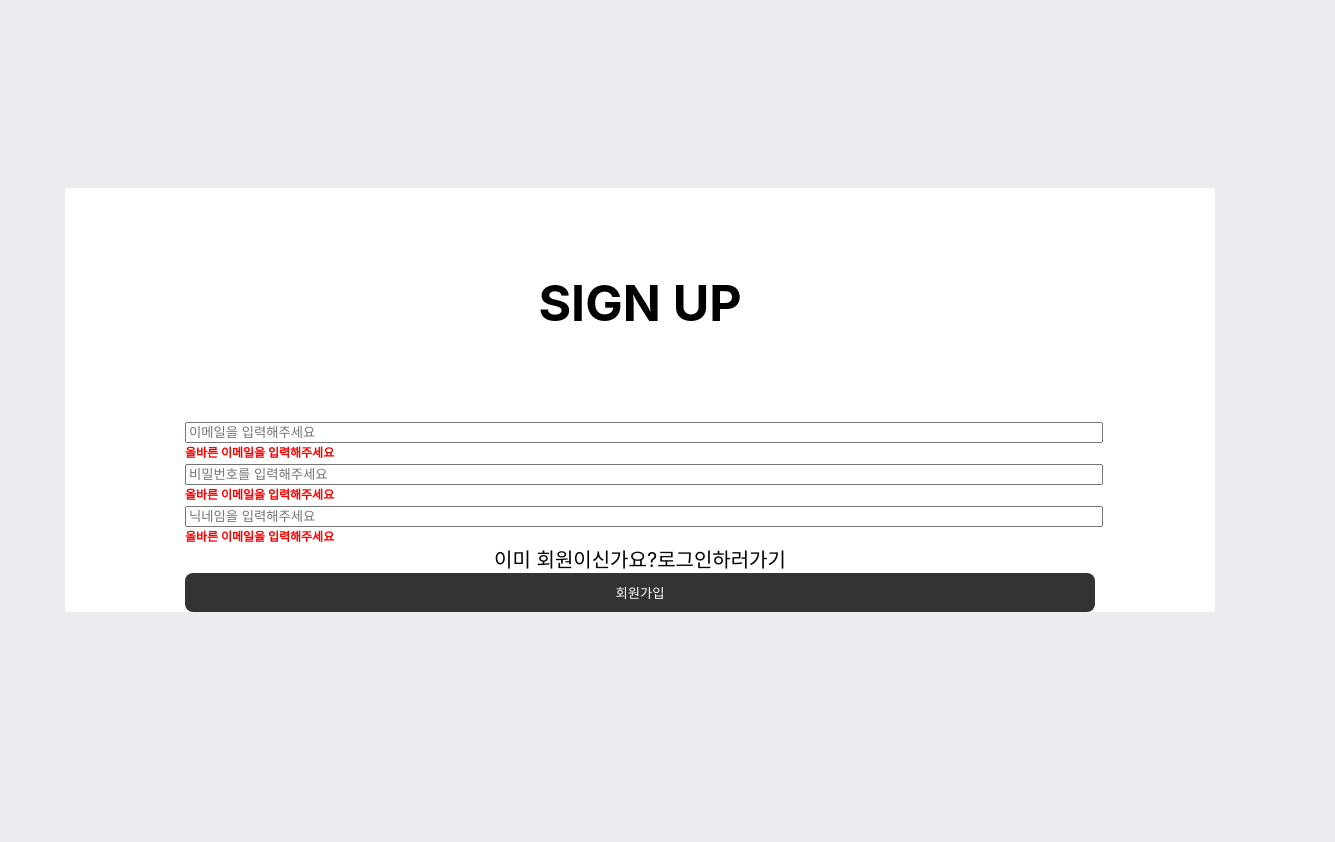
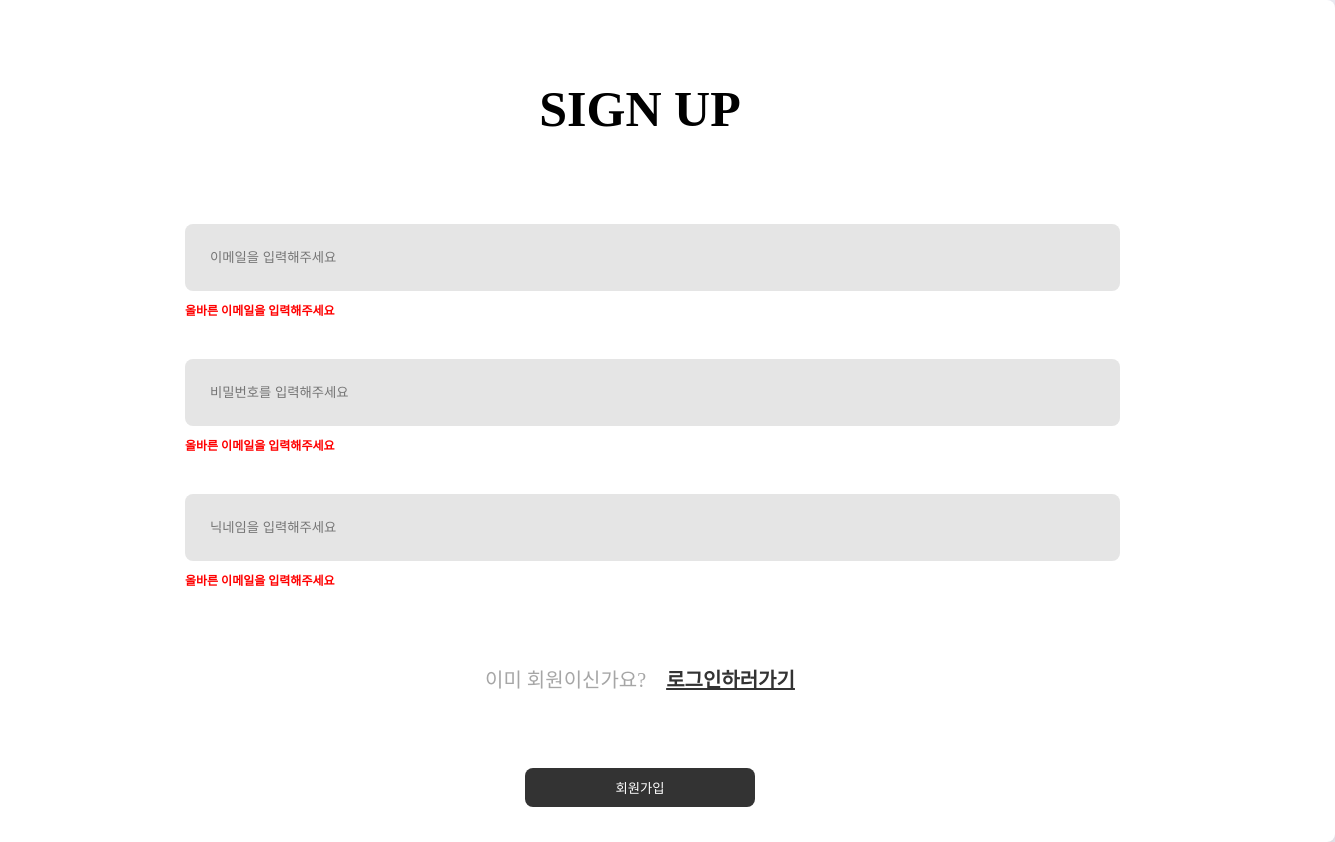
Before and after one commit to owlsuri/react_firebase_practice, a React (Create React App) app: page /signUp in a window 1280 px wide. Shown: the whole page, 1335 px wide, since content can reach past the window. Before the commit the page ends 800 px from the top, so only its background shows below. Built offline with nearby package versions, Linux system fonts and the light colour scheme.

Commit message:
회원가입 페이지 CSS 완성

```diff
--- a/src/App.tsx
+++ b/src/App.tsx
@@ -14,25 +14,21 @@ import { colorPick } from "./components/commons/color/colorPick";
 
 export const GlobalStyle = createGlobalStyle`
   body {
-    display: flex;
-    flex-direction: column;
-    justify-content: center;
-    align-items: center;
+
     box-sizing: border-box;
     background-color: ${colorPick.lightPurple};
 		margin: 0;
-  font-family: -apple-system, BlinkMacSystemFont, "Segoe UI", "Roboto", "Oxygen",
-    "Ubuntu", "Cantarell", "Fira Sans", "Droid Sans", "Helvetica Neue",
-    sans-serif;
+
     font-size: 20px;
+
   }
 `;
 
 function App() {
   return (
     <>
-      <GlobalStyle />
       <BrowserRouter>
+        <GlobalStyle />
         <Layout>
           <Routes>
             <Route index element={<MainPage />} />
--- a/src/components/commons/errorMsg/errorMsg.tsx
+++ b/src/components/commons/errorMsg/errorMsg.tsx
@@ -5,6 +5,7 @@ const Error = styled.div`
   font-size: 12px;
   color: red;
   font-weight: 700;
+  padding: 10px 0px 0px 0px;
 `;
 
 interface IProps {
--- a/src/components/commons/inputs/input.tsx
+++ b/src/components/commons/inputs/input.tsx
@@ -2,7 +2,13 @@ import React from "react";
 import styled from "styled-components";
 
 const InputStyled = styled.input`
+  background-color: #e5e5e5;
+  border: none;
+  border-radius: 8px;
+  outline: none;
   width: 100%;
+  padding: 26px 0px 26px 25px;
+  color: #000000;
 `;
 
 interface IProps {
--- a/src/components/pages/Layout/index.tsx
+++ b/src/components/pages/Layout/index.tsx
@@ -3,18 +3,22 @@ import styled from "styled-components";
 interface ILayoutProps {
   children: ReactNode;
 }
-const Body = styled.div`
+const Wrapper = styled.div`
   display: flex;
   flex-direction: column;
   justify-content: center;
   align-items: center;
   width: 100%;
-  min-height: 100vh;
 `;
+
+const Body = styled.div`
+  /* min-height: 100vh; */
+`;
+
 export default function Layout(props: ILayoutProps) {
   return (
-    <>
+    <Wrapper>
       <Body>{props.children}</Body>
-    </>
+    </Wrapper>
   );
 }
--- a/src/components/pages/routes/SignUpPage.tsx
+++ b/src/components/pages/routes/SignUpPage.tsx
@@ -6,10 +6,9 @@ import ErrorMsg from "../../commons/errorMsg/errorMsg";
 
 function SignUpPage() {
   return (
-    <div>
     <S.Main>
       <S.Title>SIGN UP</S.Title>
-        <form>
+      <S.Form>
         <S.InputWrapper>
           <Input type="email" placeholder="이메일을 입력해주세요" />
           <ErrorMsg contents="올바른 이메일을 입력해주세요" />
@@ -23,15 +22,14 @@ function SignUpPage() {
           <ErrorMsg contents="올바른 이메일을 입력해주세요" />
         </S.InputWrapper>
         <S.SignInWrapper>
-            <div>이미 회원이신가요?</div>
-            <div>로그인하러가기</div>
+          <S.SignInInfo>이미 회원이신가요?</S.SignInInfo>
+          <S.SignInLink>로그인하러가기</S.SignInLink>
         </S.SignInWrapper>
-          <div>
+        <S.SignUpBtnWrapper>
           <SignButton contents="회원가입" />
-          </div>
-        </form>
+        </S.SignUpBtnWrapper>
+      </S.Form>
     </S.Main>
-    </div>
   );
 }
 
--- a/src/components/pages/styles/signUp/signUpstyles.ts
+++ b/src/components/pages/styles/signUp/signUpstyles.ts
@@ -1,13 +1,11 @@
 import styled from "styled-components";
 
 export const Main = styled.div`
-  display: flex;
-  flex-direction: column;
-  align-items: center;
-
-  justify-content: center;
   width: 1150px;
+  border-radius: 8px;
   background-color: white;
+  padding: 80px 120px 35px 120px;
+  box-shadow: 0px 4px 10px rgba(0, 0, 0, 0.1);
 `;
 
 export const Title = styled.div`
@@ -15,14 +13,40 @@ export const Title = styled.div`
   justify-content: center;
   font-size: 50px;
   font-weight: 700;
-  padding: 85px 0px;
+  padding-bottom: 86px;
+`;
+
+export const Form = styled.form`
+  display: flex;
+  flex-direction: column;
+  justify-content: center;
+  align-items: center;
 `;
 
 export const InputWrapper = styled.div`
   width: 910px;
+
+  padding-bottom: 40px;
 `;
 
 export const SignInWrapper = styled.div`
   display: flex;
   justify-content: center;
+  padding-top: 35px;
+  padding-bottom: 75px;
 `;
+
+export const SignInInfo = styled.div`
+  padding: 0px 20px 0px 0px;
+  color: #a6a6a6;
+`;
+
+export const SignInLink = styled.div`
+  color: #333333;
+  text-decoration: underline;
+  font-weight: 700;
+`;
+
+export const SignUpBtnWrapper = styled.div`
+  width: 230px;
+`;
```
Lines whose indentation alone changed are shown as unchanged.
